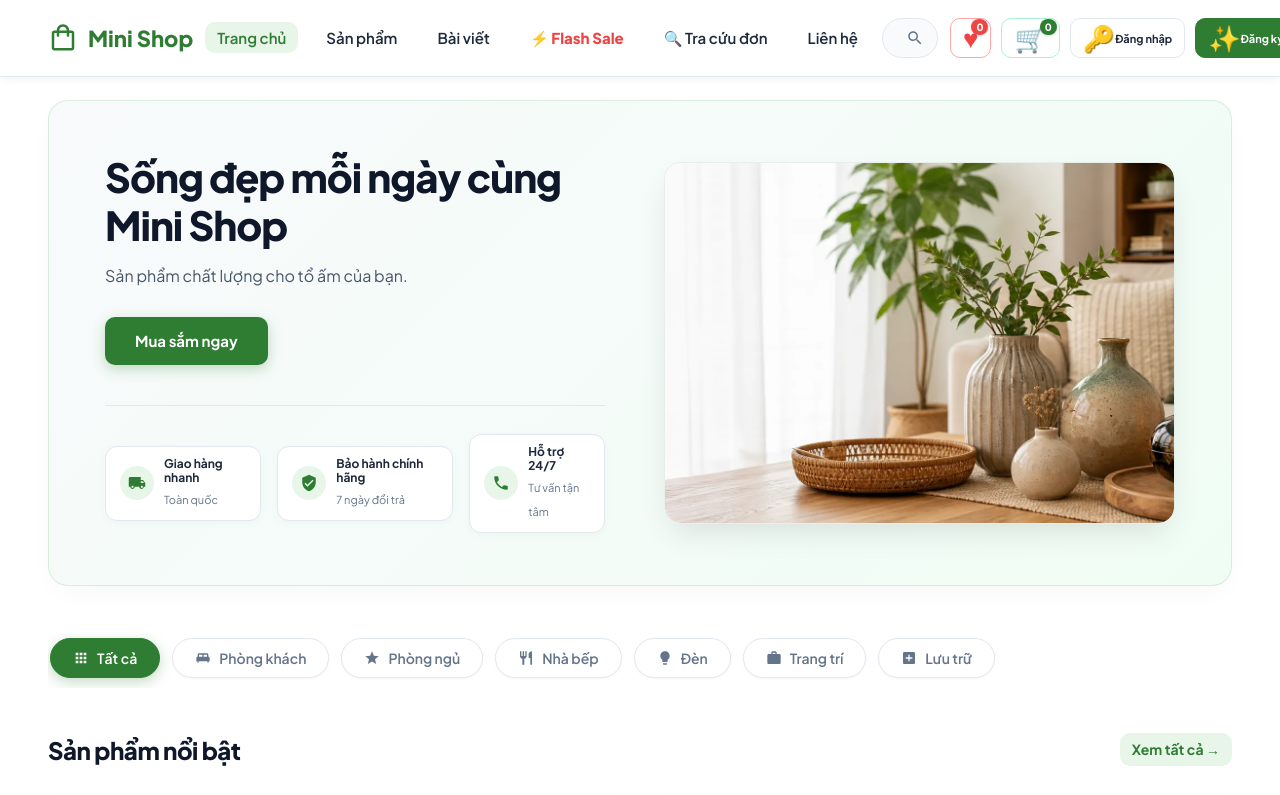
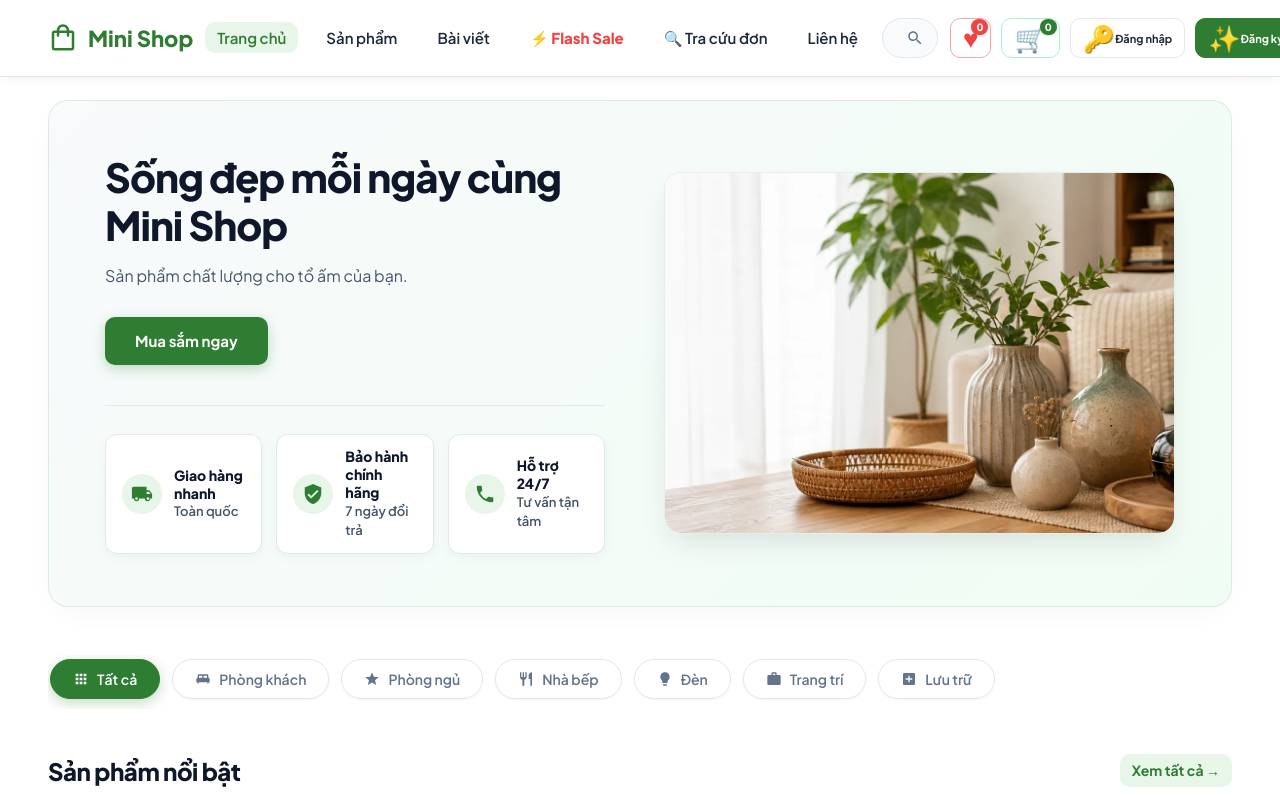
Before and after one commit to PhamThaiBinh/MINI-SHOP, a Next.js app: page / in a window 1280 px wide. Shown: the top 795 px of the page. Built offline with nearby package versions, Linux system fonts and the light colour scheme; no server answers; the database is empty.

Commit message:
style: equalize dimensions and enlarge typography for 3 hero trust badges

```diff
--- a/src/app/page.tsx
+++ b/src/app/page.tsx
@@ -111,7 +111,7 @@ export default function Home() {
               <div className="hero-badges">
                 <div className="badge-item">
                   <div className="badge-icon">
-                    <svg width="18" height="18" viewBox="0 0 24 24" fill="currentColor">
+                    <svg width="22" height="22" viewBox="0 0 24 24" fill="currentColor">
                       <path d="M20 8h-3V4H3c-1.1 0-2 .9-2 2v11h2c0 1.66 1.34 3 3 3s3-1.34 3-3h6c0 1.66 1.34 3 3 3s3-1.34 3-3h2v-5l-3-4zM6 18.5c-.83 0-1.5-.67-1.5-1.5s.67-1.5 1.5-1.5 1.5.67 1.5 1.5-.67 1.5-1.5 1.5zm13.5-9l1.96 2.5H17V9.5h2.5zm-1 9c-.83 0-1.5-.67-1.5-1.5s.67-1.5 1.5-1.5 1.5.67 1.5 1.5-.67 1.5-1.5 1.5z" />
                     </svg>
                   </div>
@@ -122,7 +122,7 @@ export default function Home() {
                 </div>
                 <div className="badge-item">
                   <div className="badge-icon">
-                    <svg width="18" height="18" viewBox="0 0 24 24" fill="currentColor">
+                    <svg width="22" height="22" viewBox="0 0 24 24" fill="currentColor">
                       <path d="M12 1L3 5v6c0 5.55 3.84 10.74 9 12 5.16-1.26 9-6.45 9-12V5l-9-4zm-2 16l-4-4 1.41-1.41L10 14.17l6.59-6.59L18 9l-8 8z" />
                     </svg>
                   </div>
@@ -133,7 +133,7 @@ export default function Home() {
                 </div>
                 <div className="badge-item">
                   <div className="badge-icon">
-                    <svg width="18" height="18" viewBox="0 0 24 24" fill="currentColor">
+                    <svg width="22" height="22" viewBox="0 0 24 24" fill="currentColor">
                       <path d="M20 15.5c-1.25 0-2.45-.2-3.57-.57-.35-.11-.74-.03-1.02.24l-2.2 2.2c-2.83-1.44-5.15-3.75-6.59-6.58l2.2-2.21c.28-.27.36-.66.25-1.01C8.7 6.45 8.5 5.25 8.5 4c0-.55-.45-1-1-1H4c-.55 0-1 .45-1 1 0 9.39 7.61 17 17 17 .55 0 1-.45 1-1v-3.5c0-.55-.45-1-1-1z" />
                     </svg>
                   </div>
--- a/src/styles/home.css
+++ b/src/styles/home.css
@@ -73,34 +73,38 @@
 /* Trust Badges */
 .hero-badges {
     display: flex;
-    align-items: center;
-    gap: 16px;
+    align-items: stretch;
+    gap: 14px;
     margin-top: 40px;
     padding-top: 28px;
     border-top: 1px solid rgba(0, 0, 0, 0.07);
 }
 
 .badge-item {
+    flex: 1;
+    min-width: 0;
+    min-height: 64px;
     display: flex;
     align-items: center;
-    gap: 10px;
+    gap: 12px;
     background-color: #ffffff;
-    padding: 10px 14px;
+    padding: 12px 16px;
     border-radius: 12px;
     border: 1px solid var(--border-color);
-    box-shadow: 0 2px 8px rgba(0, 0, 0, 0.03);
+    box-shadow: 0 4px 12px rgba(0, 0, 0, 0.04);
     transition: var(--transition);
+    box-sizing: border-box;
 }
 
 .badge-item:hover {
     transform: translateY(-2px);
-    border-color: rgba(46, 125, 50, 0.3);
-    box-shadow: 0 4px 12px rgba(0, 0, 0, 0.06);
+    border-color: var(--primary-color);
+    box-shadow: 0 6px 16px rgba(46, 125, 50, 0.15);
 }
 
 .badge-icon {
-    width: 34px;
-    height: 34px;
+    width: 40px;
+    height: 40px;
     border-radius: 50%;
     background-color: var(--primary-light);
     display: flex;
@@ -110,17 +114,24 @@
     flex-shrink: 0;
 }
 
+.badge-text {
+    display: flex;
+    flex-direction: column;
+    justify-content: center;
+}
+
 .badge-text strong {
     display: block;
-    font-size: 12px;
-    font-weight: 700;
-    color: var(--text-main);
-    line-height: 1.2;
+    font-size: 14px;
+    font-weight: 800;
+    color: #0f172a;
+    line-height: 1.3;
 }
 
 .badge-text span {
-    font-size: 11px;
-    color: var(--text-muted);
+    font-size: 13px;
+    font-weight: 600;
+    color: #475569;
 }
 
 .hero-image-wrapper {
```
